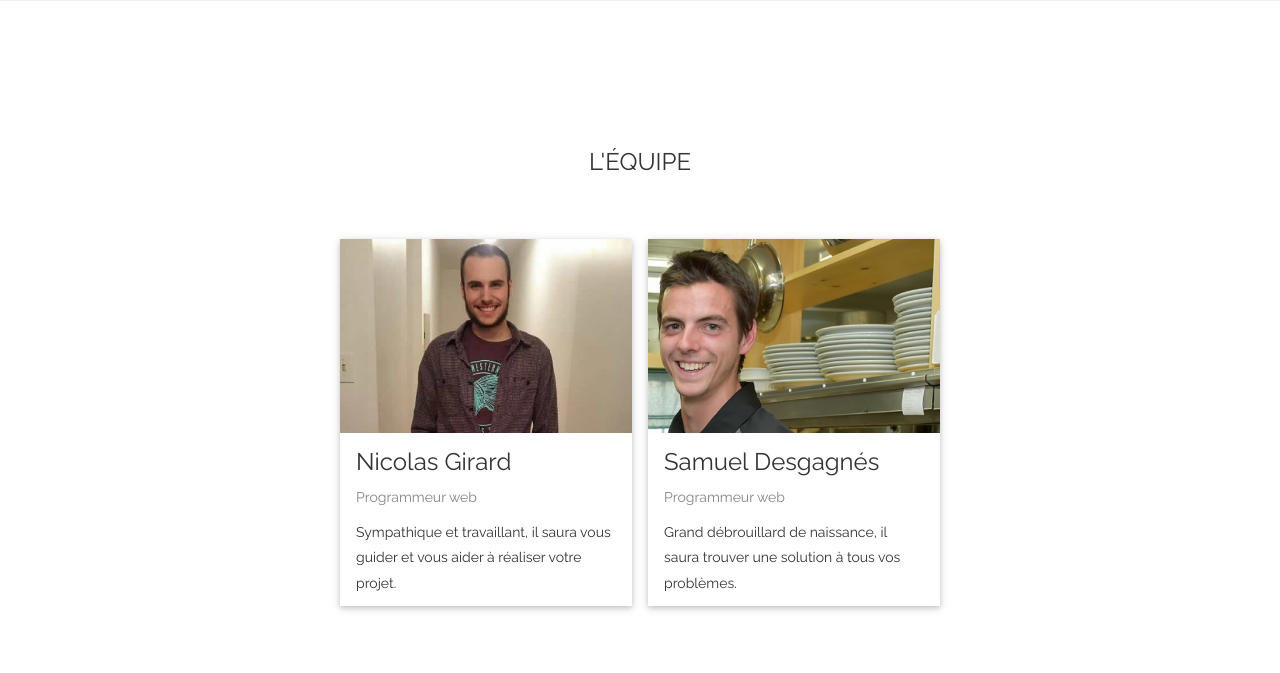
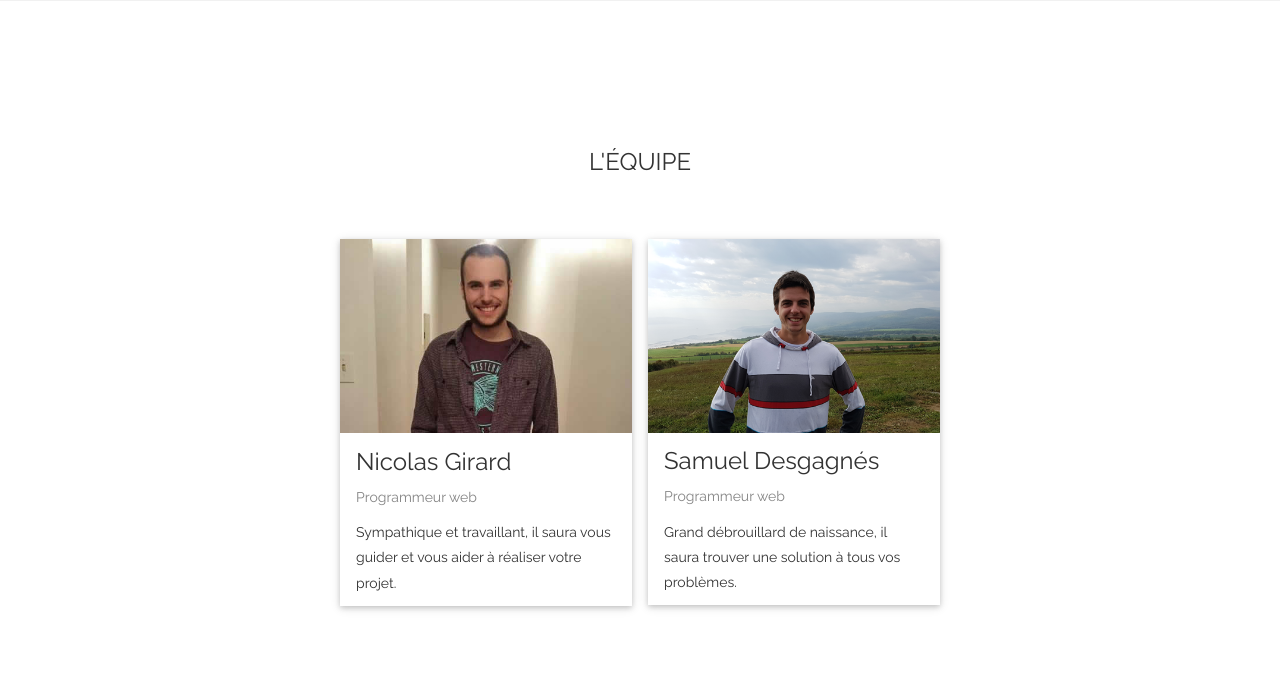
Before and after one commit to samueldesga/nsweb, a PHP site: page / in a window 1280 px wide. Shown: the part 2030-2703 px from the top of the page. Run offline with PHP 8.4, Linux system fonts and the light colour scheme; some libraries are stand-ins or nearby versions.

Commit message:
changement photo

```diff
--- a/index.php
+++ b/index.php
@@ -133,7 +133,7 @@ body, html {
     </div>
     <div class="ccw-col l3 m6 ccw-margin-bottom">
       <div class="ccw-card-2">
-        <img src="image/visage/SamFace.jpg" alt="Samuel Desgagnés" style="width:100%">
+        <img src="image/visage/SamFace.png" alt="Samuel Desgagnés" style="width:100%">
         <div class="ccw-container">
           <h3>Samuel Desgagnés</h3>
           <p class="ccw-opacity">Programmeur web</p>
```
Also changed, not shown: image/visage/SamFace.jpg (deleted), image/visage/SamFace.png (added).
